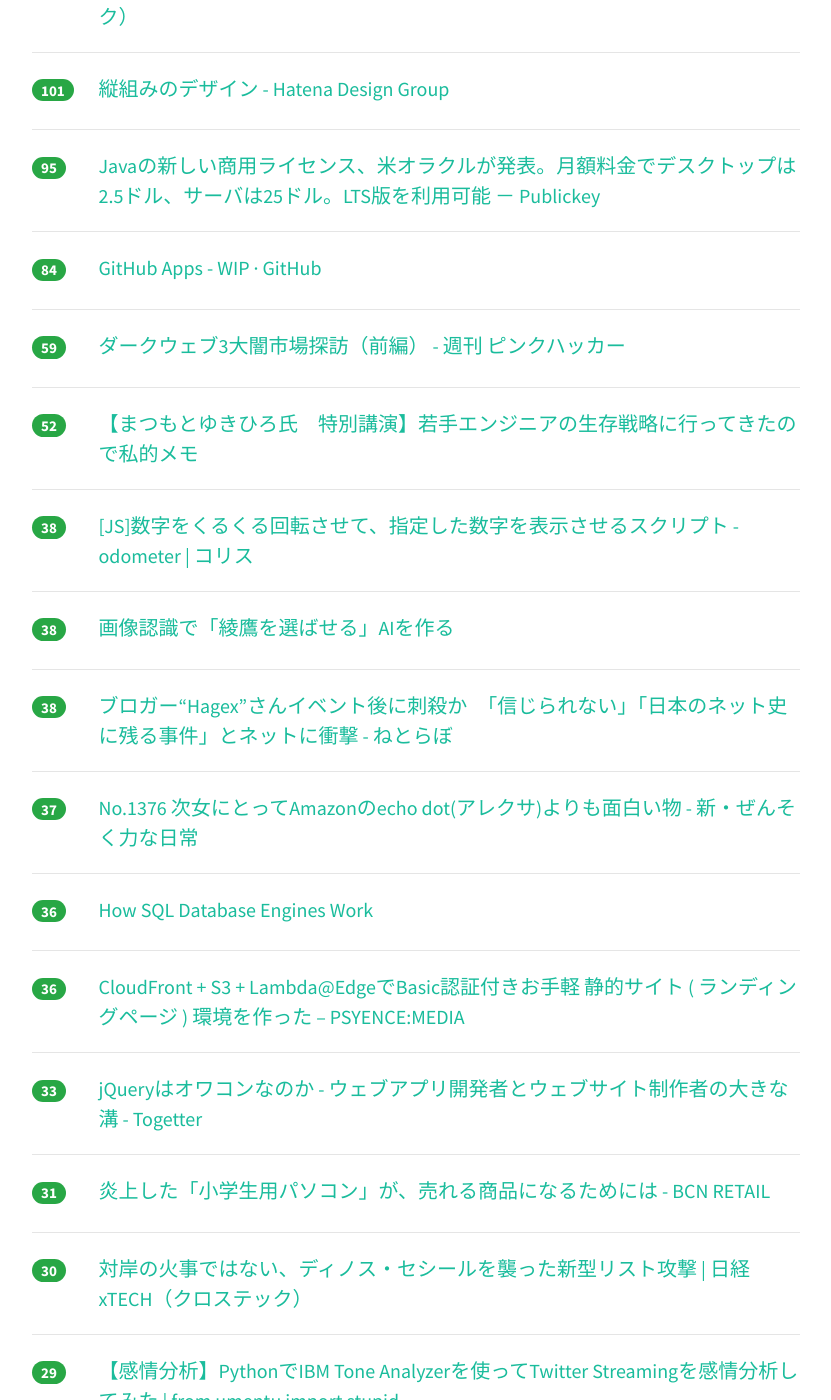
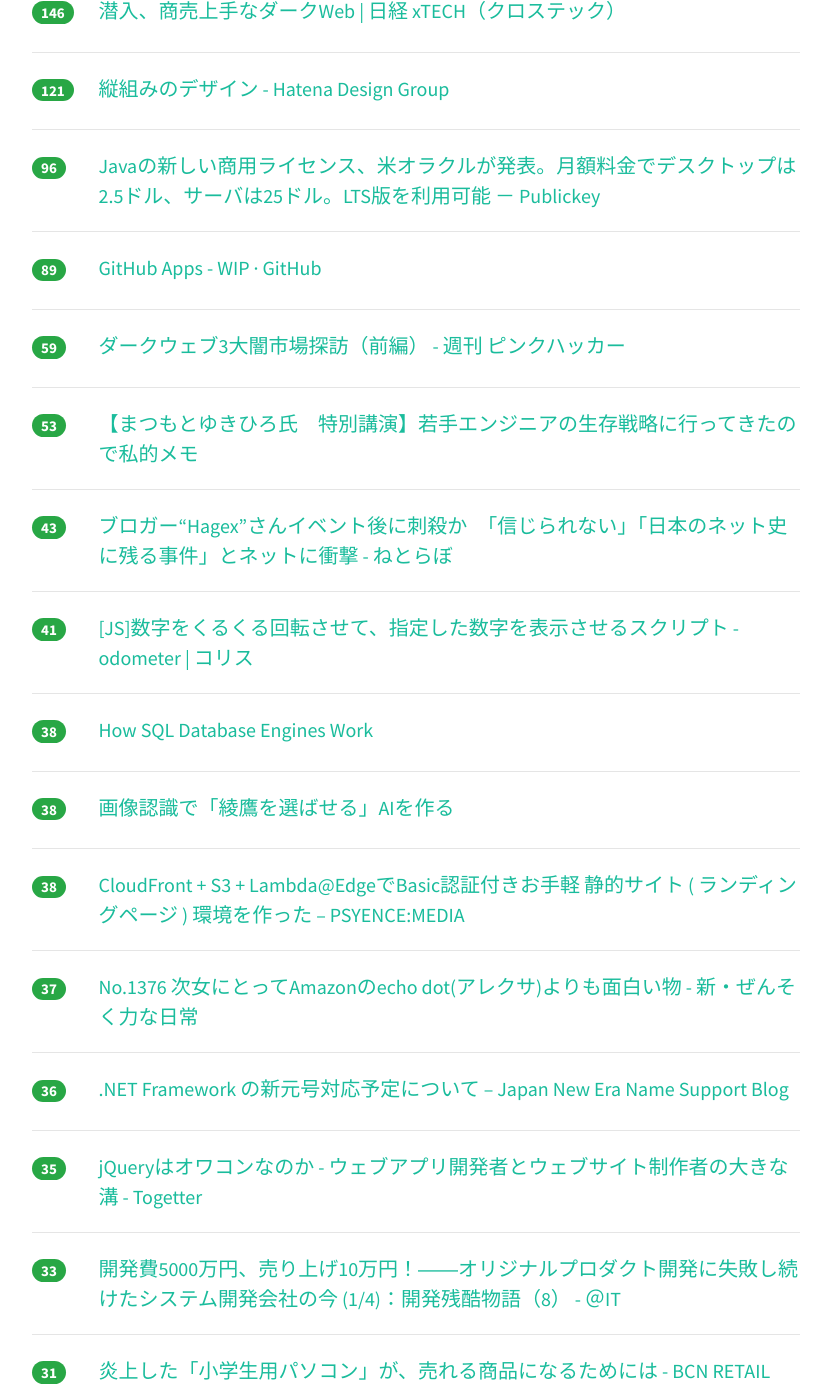
Before and after one commit to yatta47/hatena-matome-site, a Jekyll site: the page built from _posts/2018-06-25-hatena.md, in a window 1280 px wide and 1400 px high, scrolled down 603 px. Shown: the whole window, without its empty margins (224-1055 px from the left). Built offline with Jekyll 4.4.1, drawn with Linux system fonts in a browser that asks for light colours; nearby versions of some CDN libraries; some of the changed text lies outside the part shown.

Commit message:
Updated 2018-06-25

```diff
--- a/_posts/2018-06-25-hatena.md
+++ b/_posts/2018-06-25-hatena.md
@@ -1,14 +1,19 @@
 ---
 layout: post
 title:  "2018-06-25 はてぶIT"
-date:   2018-06-25 18:02:51
+date:   2018-06-25 19:02:42
 tags: [it-hotentry]
 ---
-79 件のデータあり
+80 件のデータあり
 
 <hr><div class="row">
-<div class="col-1"><span class="badge badge-pill badge-success h2">192</span></div>
+<div class="col-1"><span class="badge badge-pill badge-success h2">212</span></div>
 <div class="col-11"><a href='http://www.itmedia.co.jp/news/articles/1806/25/news023.html' target='_blank'>「ルパン三世 PART5」に隠された“凄腕ハッキング”の手口　専門家が解説 (1/5) - ITmedia NEWS</a></div>
+</div>
+<hr>
+<div class="row">
+<div class="col-1"><span class="badge badge-pill badge-success h2">152</span></div>
+<div class="col-11"><a href='http://tech.nikkeibp.co.jp/atcl/nxt/column/18/00321/062000003/' target='_blank'>青の時間はこうして決まる、信号機のアルゴリズム | 日経 xTECH（クロステック）</a></div>
 </div>
 <hr>
 <div class="row">
@@ -17,22 +22,17 @@ tags: [it-hotentry]
 </div>
 <hr>
 <div class="row">
-<div class="col-1"><span class="badge badge-pill badge-success h2">122</span></div>
-<div class="col-11"><a href='http://tech.nikkeibp.co.jp/atcl/nxt/column/18/00321/062000003/' target='_blank'>青の時間はこうして決まる、信号機のアルゴリズム | 日経 xTECH（クロステック）</a></div>
-</div>
-<hr>
-<div class="row">
-<div class="col-1"><span class="badge badge-pill badge-success h2">101</span></div>
+<div class="col-1"><span class="badge badge-pill badge-success h2">121</span></div>
 <div class="col-11"><a href='http://design.hatenastaff.com/entry/2018/06/25/113618' target='_blank'>縦組みのデザイン - Hatena Design Group</a></div>
 </div>
 <hr>
 <div class="row">
-<div class="col-1"><span class="badge badge-pill badge-success h2">95</span></div>
+<div class="col-1"><span class="badge badge-pill badge-success h2">96</span></div>
 <div class="col-11"><a href='https://www.publickey1.jp/blog/18/java2525lts.html' target='_blank'>Javaの新しい商用ライセンス、米オラクルが発表。月額料金でデスクトップは2.5ドル、サーバは25ドル。LTS版を利用可能 － Publickey</a></div>
 </div>
 <hr>
 <div class="row">
-<div class="col-1"><span class="badge badge-pill badge-success h2">84</span></div>
+<div class="col-1"><span class="badge badge-pill badge-success h2">89</span></div>
 <div class="col-11"><a href='https://github.com/apps/wip' target='_blank'>GitHub Apps - WIP · GitHub</a></div>
 </div>
 <hr>
@@ -42,13 +42,23 @@ tags: [it-hotentry]
 </div>
 <hr>
 <div class="row">
-<div class="col-1"><span class="badge badge-pill badge-success h2">52</span></div>
+<div class="col-1"><span class="badge badge-pill badge-success h2">53</span></div>
 <div class="col-11"><a href='https://qiita.com/DAdDY0055/items/17b6194a5f5a7d5867b6' target='_blank'>【まつもとゆきひろ氏　特別講演】若手エンジニアの生存戦略に行ってきたので私的メモ</a></div>
 </div>
 <hr>
 <div class="row">
+<div class="col-1"><span class="badge badge-pill badge-success h2">43</span></div>
+<div class="col-11"><a href='http://nlab.itmedia.co.jp/nl/articles/1806/25/news073.html' target='_blank'>ブロガー“Hagex”さんイベント後に刺殺か　「信じられない」「日本のネット史に残る事件」とネットに衝撃 - ねとらぼ</a></div>
+</div>
+<hr>
+<div class="row">
+<div class="col-1"><span class="badge badge-pill badge-success h2">41</span></div>
+<div class="col-11"><a href='https://coliss.com/articles/build-websites/operation/javascript/flip-numbers-odometer.html' target='_blank'>[JS]数字をくるくる回転させて、指定した数字を表示させるスクリプト -odometer | コリス</a></div>
+</div>
+<hr>
+<div class="row">
 <div class="col-1"><span class="badge badge-pill badge-success h2">38</span></div>
-<div class="col-11"><a href='https://coliss.com/articles/build-websites/operation/javascript/flip-numbers-odometer.html' target='_blank'>[JS]数字をくるくる回転させて、指定した数字を表示させるスクリプト -odometer | コリス</a></div>
+<div class="col-11"><a href='http://www.youtube.com/watch?v=Z_cX3bzkExE' target='_blank'>How SQL Database Engines Work</a></div>
 </div>
 <hr>
 <div class="row">
@@ -58,7 +68,7 @@ tags: [it-hotentry]
 <hr>
 <div class="row">
 <div class="col-1"><span class="badge badge-pill badge-success h2">38</span></div>
-<div class="col-11"><a href='http://nlab.itmedia.co.jp/nl/articles/1806/25/news073.html' target='_blank'>ブロガー“Hagex”さんイベント後に刺殺か　「信じられない」「日本のネット史に残る事件」とネットに衝撃 - ねとらぼ</a></div>
+<div class="col-11"><a href='https://tech.recruit-mp.co.jp/infrastructure/post-16386/' target='_blank'>CloudFront + S3 + Lambda@EdgeでBasic認証付きお手軽 静的サイト ( ランディングページ ) 環境を作った – PSYENCE:MEDIA</a></div>
 </div>
 <hr>
 <div class="row">
@@ -68,17 +78,17 @@ tags: [it-hotentry]
 <hr>
 <div class="row">
 <div class="col-1"><span class="badge badge-pill badge-success h2">36</span></div>
-<div class="col-11"><a href='http://www.youtube.com/watch?v=Z_cX3bzkExE' target='_blank'>How SQL Database Engines Work</a></div>
+<div class="col-11"><a href='https://blogs.technet.microsoft.com/jperablog/2018/06/25/netframework/' target='_blank'>.NET Framework の新元号対応予定について &#8211; Japan New Era Name Support Blog</a></div>
 </div>
 <hr>
 <div class="row">
-<div class="col-1"><span class="badge badge-pill badge-success h2">36</span></div>
-<div class="col-11"><a href='https://tech.recruit-mp.co.jp/infrastructure/post-16386/' target='_blank'>CloudFront + S3 + Lambda@EdgeでBasic認証付きお手軽 静的サイト ( ランディングページ ) 環境を作った – PSYENCE:MEDIA</a></div>
+<div class="col-1"><span class="badge badge-pill badge-success h2">35</span></div>
+<div class="col-11"><a href='https://togetter.com/li/1240562' target='_blank'>jQueryはオワコンなのか - ウェブアプリ開発者とウェブサイト制作者の大きな溝 - Togetter</a></div>
 </div>
 <hr>
 <div class="row">
 <div class="col-1"><span class="badge badge-pill badge-success h2">33</span></div>
-<div class="col-11"><a href='https://togetter.com/li/1240562' target='_blank'>jQueryはオワコンなのか - ウェブアプリ開発者とウェブサイト制作者の大きな溝 - Togetter</a></div>
+<div class="col-11"><a href='http://www.atmarkit.co.jp/ait/articles/1806/25/news007.html' target='_blank'>開発費5000万円、売り上げ10万円！――オリジナルプロダクト開発に失敗し続けたシステム開発会社の今 (1/4)：開発残酷物語（8） - ＠IT</a></div>
 </div>
 <hr>
 <div class="row">
@@ -87,7 +97,7 @@ tags: [it-hotentry]
 </div>
 <hr>
 <div class="row">
-<div class="col-1"><span class="badge badge-pill badge-success h2">30</span></div>
+<div class="col-1"><span class="badge badge-pill badge-success h2">31</span></div>
 <div class="col-11"><a href='http://tech.nikkeibp.co.jp/atcl/nxt/column/18/00001/00661/' target='_blank'>対岸の火事ではない、ディノス・セシールを襲った新型リスト攻撃 | 日経 xTECH（クロステック）</a></div>
 </div>
 <hr>
@@ -102,18 +112,13 @@ tags: [it-hotentry]
 </div>
 <hr>
 <div class="row">
-<div class="col-1"><span class="badge badge-pill badge-success h2">29</span></div>
-<div class="col-11"><a href='https://blogs.technet.microsoft.com/jperablog/2018/06/25/netframework/' target='_blank'>.NET Framework の新元号対応予定について &#8211; Japan New Era Name Support Blog</a></div>
-</div>
-<hr>
-<div class="row">
 <div class="col-1"><span class="badge badge-pill badge-success h2">25</span></div>
 <div class="col-11"><a href='https://the01.jp/about/' target='_blank'>このサイトについて - THE ZERO/ONE</a></div>
 </div>
 <hr>
 <div class="row">
 <div class="col-1"><span class="badge badge-pill badge-success h2">25</span></div>
-<div class="col-11"><a href='http://www.atmarkit.co.jp/ait/articles/1806/25/news007.html' target='_blank'>開発費5000万円、売り上げ10万円！――オリジナルプロダクト開発に失敗し続けたシステム開発会社の今 (1/4)：開発残酷物語（8） - ＠IT</a></div>
+<div class="col-11"><a href='https://webtan.impress.co.jp/e/2018/06/25/29625' target='_blank'>疑問に答えるタイプのSEOコンテンツは“逆ピラミッド型”で書くべし（前編） | Moz - SEOとインバウンドマーケティングの実践情報 | Web担当者Forum</a></div>
 </div>
 <hr>
 <div class="row">
@@ -133,22 +138,22 @@ tags: [it-hotentry]
 <hr>
 <div class="row">
 <div class="col-1"><span class="badge badge-pill badge-success h2">22</span></div>
-<div class="col-11"><a href='https://webtan.impress.co.jp/e/2018/06/25/29625' target='_blank'>疑問に答えるタイプのSEOコンテンツは“逆ピラミッド型”で書くべし（前編） | Moz - SEOとインバウンドマーケティングの実践情報 | Web担当者Forum</a></div>
-</div>
-<hr>
-<div class="row">
-<div class="col-1"><span class="badge badge-pill badge-success h2">22</span></div>
 <div class="col-11"><a href='https://japan.cnet.com/article/35121374/' target='_blank'>「スマホが車のキーになる」標準規格を公開--自動車メーカーやアップルなどが参画 - CNET Japan</a></div>
 </div>
 <hr>
 <div class="row">
-<div class="col-1"><span class="badge badge-pill badge-success h2">20</span></div>
+<div class="col-1"><span class="badge badge-pill badge-success h2">21</span></div>
 <div class="col-11"><a href='https://qiita.com/gotchane/items/ef69af260c40fa26d78b' target='_blank'>個人的にコードリーディングがはかどったテクニックまとめ</a></div>
 </div>
 <hr>
 <div class="row">
+<div class="col-1"><span class="badge badge-pill badge-success h2">20</span></div>
+<div class="col-11"><a href='https://tech.starttoday-tech.com/entry/digdag_ha' target='_blank'>DigdagをHA構成にしてみた - Start Today Technologies TECH BLOG</a></div>
+</div>
+<hr>
+<div class="row">
 <div class="col-1"><span class="badge badge-pill badge-success h2">19</span></div>
-<div class="col-11"><a href='https://tech.starttoday-tech.com/entry/digdag_ha' target='_blank'>DigdagをHA構成にしてみた - Start Today Technologies TECH BLOG</a></div>
+<div class="col-11"><a href='https://japan.cnet.com/article/35121344/' target='_blank'>グーグルのAR「Measure」アプリ、「ARCore」対応の全Androidスマートフォンで利用可能に - CNET Japan</a></div>
 </div>
 <hr>
 <div class="row">
@@ -158,7 +163,7 @@ tags: [it-hotentry]
 <hr>
 <div class="row">
 <div class="col-1"><span class="badge badge-pill badge-success h2">18</span></div>
-<div class="col-11"><a href='https://japan.cnet.com/article/35121344/' target='_blank'>グーグルのAR「Measure」アプリ、「ARCore」対応の全Androidスマートフォンで利用可能に - CNET Japan</a></div>
+<div class="col-11"><a href='https://jp.techcrunch.com/2018/06/25/nearme-release/' target='_blank'>Uberとは違う、日本らしいやり方でタクシーを変えるーー楽天子会社の元CEOが手がける相乗りアプリ | TechCrunch Japan</a></div>
 </div>
 <hr>
 <div class="row">
@@ -167,13 +172,23 @@ tags: [it-hotentry]
 </div>
 <hr>
 <div class="row">
-<div class="col-1"><span class="badge badge-pill badge-success h2">16</span></div>
-<div class="col-11"><a href='https://jp.techcrunch.com/2018/06/25/nearme-release/' target='_blank'>Uberとは違う、日本らしいやり方でタクシーを変えるーー楽天子会社の元CEOが手がける相乗りアプリ | TechCrunch Japan</a></div>
+<div class="col-1"><span class="badge badge-pill badge-success h2">17</span></div>
+<div class="col-11"><a href='https://av.watch.impress.co.jp/docs/news/1129262.html' target='_blank'>Amazon Echo Dotを上部にセット、ポータブル化&音質強化する拡張スピーカー - AV Watch</a></div>
+</div>
+<hr>
+<div class="row">
+<div class="col-1"><span class="badge badge-pill badge-success h2">17</span></div>
+<div class="col-11"><a href='https://qiita.com/ykhirao/items/becd9be857dbe6804314' target='_blank'>【Vue.js】いつから「フロントエンド開発でTDDができない」と錯覚していた？</a></div>
 </div>
 <hr>
 <div class="row">
 <div class="col-1"><span class="badge badge-pill badge-success h2">16</span></div>
 <div class="col-11"><a href='https://qiita.com/toRisouP/items/b3d3c43db40857ca4ad4' target='_blank'>Zenject入門その1　疎結合とDI Container</a></div>
+</div>
+<hr>
+<div class="row">
+<div class="col-1"><span class="badge badge-pill badge-success h2">16</span></div>
+<div class="col-11"><a href='https://www.huffingtonpost.jp/kazuhiro-taira/tech-20180625_a_23466480/' target='_blank'>「テクノロジーで人権侵害に加担するな」社員の抗議、グーグルからマイクロソフト、アマゾンに拡大</a></div>
 </div>
 <hr>
 <div class="row">
@@ -198,7 +213,7 @@ tags: [it-hotentry]
 <hr>
 <div class="row">
 <div class="col-1"><span class="badge badge-pill badge-success h2">15</span></div>
-<div class="col-11"><a href='https://qiita.com/ykhirao/items/becd9be857dbe6804314' target='_blank'>【Vue.js】いつから「フロントエンド開発でTDDができない」と錯覚していた？</a></div>
+<div class="col-11"><a href='https://snsmagazine.site/free-lance-sink/' target='_blank'>フリーWEBライター・WEBデザイナーになる前に知って欲しい4つのポイント – フリーランスのためのSNSマガジン</a></div>
 </div>
 <hr>
 <div class="row">
@@ -213,7 +228,17 @@ tags: [it-hotentry]
 <hr>
 <div class="row">
 <div class="col-1"><span class="badge badge-pill badge-success h2">14</span></div>
-<div class="col-11"><a href='https://av.watch.impress.co.jp/docs/news/1129262.html' target='_blank'>Amazon Echo Dotを上部にセット、ポータブル化&音質強化する拡張スピーカー - AV Watch</a></div>
+<div class="col-11"><a href='https://japanese.engadget.com/2018/06/25/ev-ev-8/' target='_blank'>「EV最速」掲げパイクス挑戦のフォルクスワーゲン、EVどころか8分切りの驚異的記録で歴史的イベントを制圧 - Engadget 日本版</a></div>
+</div>
+<hr>
+<div class="row">
+<div class="col-1"><span class="badge badge-pill badge-success h2">14</span></div>
+<div class="col-11"><a href='https://gigazine.net/news/20180625-charging-iphone-wrong/' target='_blank'>Apple Storeの店員にiPhoneの充電方法が間違っていたと教えられる - GIGAZINE</a></div>
+</div>
+<hr>
+<div class="row">
+<div class="col-1"><span class="badge badge-pill badge-success h2">14</span></div>
+<div class="col-11"><a href='http://musikislife.net/%E5%8C%97%E6%B5%B7%E9%81%93/d41981.html' target='_blank'>北海道網走市の家査定【無料】※確実に家を高く売りたい方用</a></div>
 </div>
 <hr>
 <div class="row">
@@ -228,22 +253,17 @@ tags: [it-hotentry]
 <hr>
 <div class="row">
 <div class="col-1"><span class="badge badge-pill badge-success h2">13</span></div>
-<div class="col-11"><a href='https://japanese.engadget.com/2018/06/25/ev-ev-8/' target='_blank'>「EV最速」掲げパイクス挑戦のフォルクスワーゲン、EVどころか8分切りの驚異的記録で歴史的イベントを制圧 - Engadget 日本版</a></div>
-</div>
-<hr>
-<div class="row">
-<div class="col-1"><span class="badge badge-pill badge-success h2">13</span></div>
-<div class="col-11"><a href='https://goodpatch.com/blog/cxo-night-03-junior/' target='_blank'>デザインを越境せよ CXO Night #3【若手デザイナー社長編】 | Goodpatch Blog</a></div>
-</div>
-<hr>
-<div class="row">
-<div class="col-1"><span class="badge badge-pill badge-success h2">13</span></div>
 <div class="col-11"><a href='http://www.uniteformike.com/%E5%BA%83%E5%B3%B6%E7%9C%8C/k5433.html' target='_blank'>竹原市の家を最も高く見積もり！【絶対に持家を高く60秒査定】</a></div>
 </div>
 <hr>
 <div class="row">
 <div class="col-1"><span class="badge badge-pill badge-success h2">13</span></div>
 <div class="col-11"><a href='http://expressionforum.org/%E9%95%B7%E9%87%8E%E7%9C%8C/o6270.html' target='_blank'>塩尻市の家が売れない？【必ず不動産を高く60秒査定】</a></div>
+</div>
+<hr>
+<div class="row">
+<div class="col-1"><span class="badge badge-pill badge-success h2">13</span></div>
+<div class="col-11"><a href='https://dime.jp/genre/560991/' target='_blank'>あの頃これが欲しかった！近未来の息吹を感じさせた犬型ロボット『AIBO』｜＠DIME アットダイム</a></div>
 </div>
 <hr>
 <div class="row">
@@ -268,32 +288,12 @@ tags: [it-hotentry]
 <hr>
 <div class="row">
 <div class="col-1"><span class="badge badge-pill badge-success h2">12</span></div>
-<div class="col-11"><a href='https://gigazine.net/news/20180625-charging-iphone-wrong/' target='_blank'>Apple Storeの店員にiPhoneの充電方法が間違っていたと教えられる - GIGAZINE</a></div>
-</div>
-<hr>
-<div class="row">
-<div class="col-1"><span class="badge badge-pill badge-success h2">12</span></div>
 <div class="col-11"><a href='https://pc.watch.impress.co.jp/docs/news/yajiuma/1129345.html' target='_blank'>【やじうまPC Watch】Adobe、深層学習で修整済み写真を検出する技術 - PC Watch</a></div>
 </div>
 <hr>
 <div class="row">
 <div class="col-1"><span class="badge badge-pill badge-success h2">12</span></div>
-<div class="col-11"><a href='http://musikislife.net/%E5%8C%97%E6%B5%B7%E9%81%93/d41981.html' target='_blank'>北海道網走市の家査定【無料】※確実に家を高く売りたい方用</a></div>
-</div>
-<hr>
-<div class="row">
-<div class="col-1"><span class="badge badge-pill badge-success h2">12</span></div>
-<div class="col-11"><a href='https://snsmagazine.site/free-lance-sink/' target='_blank'>フリーWEBライター・WEBデザイナーになる前に知って欲しい4つのポイント – フリーランスのためのSNSマガジン</a></div>
-</div>
-<hr>
-<div class="row">
-<div class="col-1"><span class="badge badge-pill badge-success h2">12</span></div>
-<div class="col-11"><a href='https://github.com/gxchain/whitepaper/blob/master/JP/DApp-Blockcity%E3%83%9B%E3%83%AF%E3%82%A4%E3%83%88%E3%83%9A%E3%83%BC%E3%83%91%E3%83%BC.md' target='_blank'>whitepaper/DApp-Blockcityホワイトペーパー.md at master · gxchain/whitepaper · GitHub</a></div>
-</div>
-<hr>
-<div class="row">
-<div class="col-1"><span class="badge badge-pill badge-success h2">12</span></div>
-<div class="col-11"><a href='https://dime.jp/genre/560991/' target='_blank'>あの頃これが欲しかった！近未来の息吹を感じさせた犬型ロボット『AIBO』｜＠DIME アットダイム</a></div>
+<div class="col-11"><a href='https://developer.smartnews.com/blog/2018/06/product_designer/' target='_blank'>スマートニュースにおけるプロダクトデザイナーの役割 - SmartNews Engineering Blog</a></div>
 </div>
 <hr>
 <div class="row">
@@ -337,6 +337,11 @@ tags: [it-hotentry]
 </div>
 <hr>
 <div class="row">
+<div class="col-1"><span class="badge badge-pill badge-success h2">10</span></div>
+<div class="col-11"><a href='http://www.itmedia.co.jp/news/articles/1806/25/news087.html' target='_blank'>「女性エンジニアが少ないとやる気が出ない」　講演の「不適切な表現」でヤフー謝罪　「チェック不足だった」 - ITmedia NEWS</a></div>
+</div>
+<hr>
+<div class="row">
 <div class="col-1"><span class="badge badge-pill badge-success h2">9</span></div>
 <div class="col-11"><a href='https://dev.classmethod.jp/cloud/aws/aws-update-youtube-20180621/' target='_blank'>AWS Service Update 2018/6/21公開のYouTube動画を視聴してみた ｜ Developers.IO</a></div>
 </div>
@@ -354,11 +359,6 @@ tags: [it-hotentry]
 <div class="row">
 <div class="col-1"><span class="badge badge-pill badge-success h2">9</span></div>
 <div class="col-11"><a href='https://itchyny.hatenablog.com/entry/2018/06/25/130000' target='_blank'>はてな・ペパボ技術大会 #4 〜DevOps〜 @京都 で登壇しました - プログラムモグモグ</a></div>
-</div>
-<hr>
-<div class="row">
-<div class="col-1"><span class="badge badge-pill badge-success h2">9</span></div>
-<div class="col-11"><a href='https://developer.smartnews.com/blog/2018/06/product_designer/' target='_blank'>スマートニュースにおけるプロダクトデザイナーの役割 - SmartNews Engineering Blog</a></div>
 </div>
 <hr>
 <div class="row">
@@ -382,6 +382,11 @@ tags: [it-hotentry]
 </div>
 <hr>
 <div class="row">
+<div class="col-1"><span class="badge badge-pill badge-success h2">7</span></div>
+<div class="col-11"><a href='https://goodpatch.com/blog/cxo-night-03-junior/' target='_blank'>デザインを越境せよ CXO Night #3【若手デザイナー社長編】 | Goodpatch Blog</a></div>
+</div>
+<hr>
+<div class="row">
 <div class="col-1"><span class="badge badge-pill badge-success h2">6</span></div>
 <div class="col-11"><a href='http://www8.cao.go.jp/cstp/tougosenryaku/index.html' target='_blank'>統合イノベーション戦略 - 科学技術政策 - 内閣府</a></div>
 </div>
@@ -397,7 +402,7 @@ tags: [it-hotentry]
 </div>
 <hr>
 <div class="row">
-<div class="col-1"><span class="badge badge-pill badge-success h2">1</span></div>
-<div class="col-11"><a href='https://www.huffingtonpost.jp/kazuhiro-taira/tech-20180625_a_23466480/' target='_blank'>「テクノロジーで人権侵害に加担するな」社員の抗議、グーグルからマイクロソフト、アマゾンに拡大</a></div>
+<div class="col-1"><span class="badge badge-pill badge-success h2">4</span></div>
+<div class="col-11"><a href='https://github.com/gxchain/whitepaper/blob/master/JP/DApp-Blockcity%E3%83%9B%E3%83%AF%E3%82%A4%E3%83%88%E3%83%9A%E3%83%BC%E3%83%91%E3%83%BC.md' target='_blank'>whitepaper/DApp-Blockcityホワイトペーパー.md at master · gxchain/whitepaper · GitHub</a></div>
 </div>
 <hr>
```
